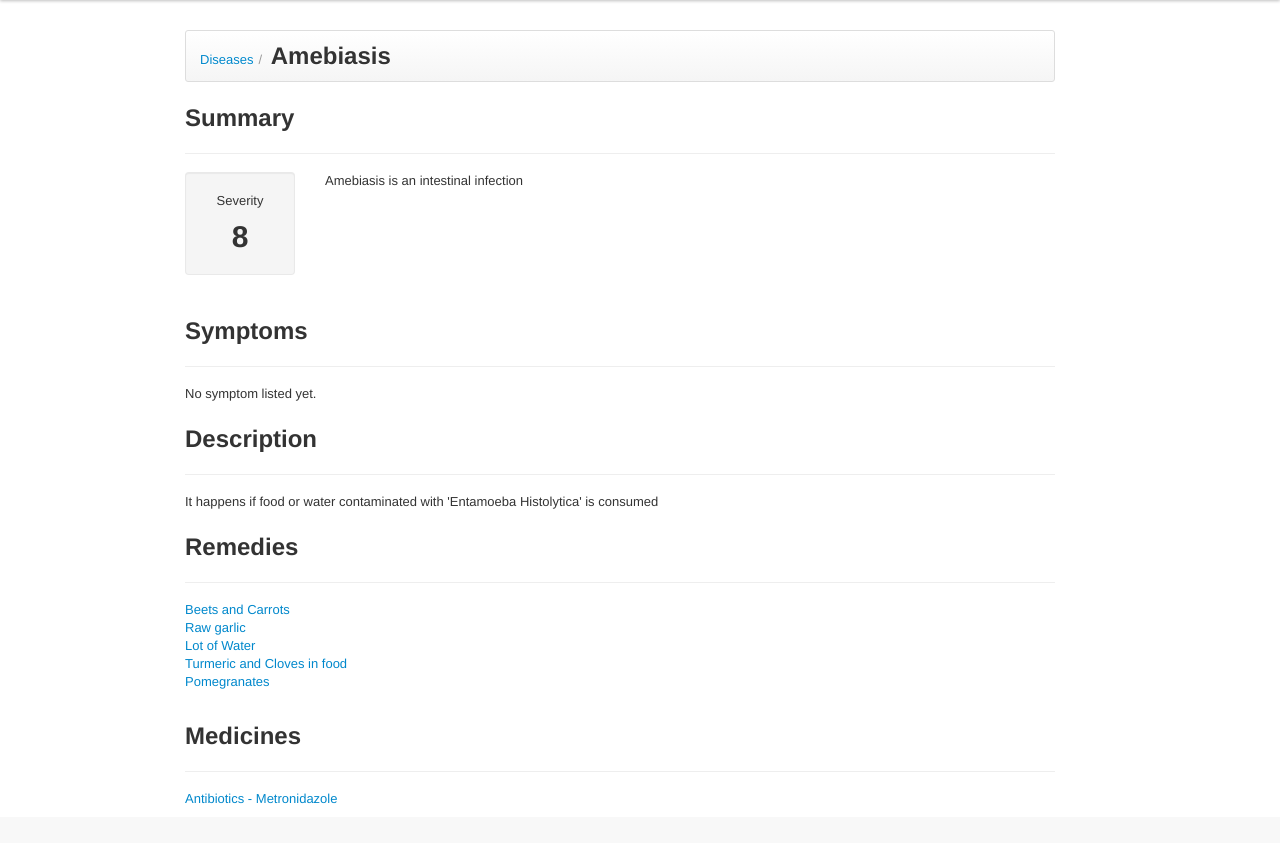
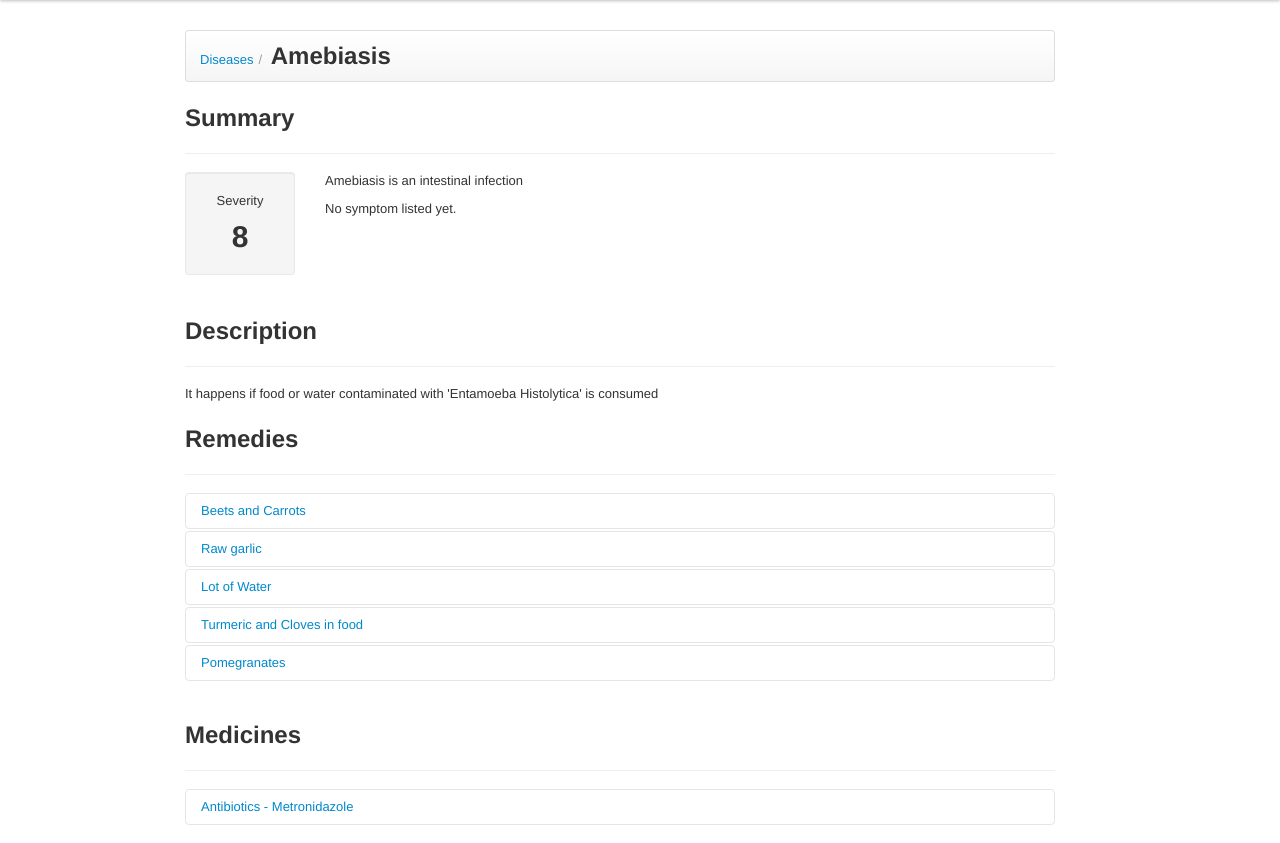
Before and after one commit to rtnpro/health-query, a Django app: page /diseases/d/1/ in a window 1280 px wide. Shown: the part 40-883 px from the top of the page. Before the commit the page ends 844 px from the top, so only its background shows below. Run offline with Django 3.2, Linux system fonts and the light colour scheme; data comes from the database, SQL or seed files in the repository.

Commit message:
Beautify disease details page.

```diff
--- a/healthquery/diseases/urls.py
+++ b/healthquery/diseases/urls.py
@@ -1,12 +1,20 @@
 from django.conf.urls import patterns, include, url
 
 urlpatterns = patterns('',
-    url(r'^add/$',
+    url(r'^diseases/add/$',
         'healthquery.diseases.views.disease_add',
         name='disease_add'
     ),
-    url(r'^d/(?P<disease_id>\d+)/$',
+    url(r'^diseases/d/(?P<disease_id>\d+)/$',
         'healthquery.diseases.views.disease_detail',
         name="disease_detail"
+    ),
+    url(r'^remedies/r/(?P<remedy_id>\d+)/ajax/$',
+        'healthquery.diseases.views.ajax_get_remedy_details',
+        name="ajax_get_remedy_details"
+    ),
+    url(r'^medicines/m/(?P<medicine_id>\d+)/ajax/$',
+        'healthquery.diseases.views.ajax_get_medicine_details',
+        name="ajax_get_medicine_details"
     )
 )
--- a/healthquery/diseases/views.py
+++ b/healthquery/diseases/views.py
@@ -1,7 +1,7 @@
 from django.template import RequestContext
 from django.core.urlresolvers import reverse
 from django.shortcuts import render_to_response, get_object_or_404
-from django.http import HttpResponseRedirect
+from django.http import HttpResponseRedirect, HttpResponse
 from healthquery.diseases.forms import DiseaseForm
 from healthquery.diseases.models import *
 from tagging.models import TaggedItem
@@ -37,3 +37,15 @@ def disease_detail(request, disease_id):
     return render_to_response('diseases/disease_detail.html',
             {'disease': disease},
             context_instance=RequestContext(request))
+
+
+def ajax_get_remedy_details(request, remedy_id):
+    remedy = get_object_or_404(Remedy, id=remedy_id)
+    return render_to_response("diseases/ajax_remedy_details.html",
+        {'remedy': remedy}, context_instance=RequestContext(request))
+
+
+def ajax_get_medicine_details(request, medicine_id):
+    medicine = get_object_or_404(Medicine, id=medicine_id)
+    return render_to_response("diseases/ajax_medicine_details.html",
+        {'medicine': medicine}, context_instance=RequestContext(request))
--- a/healthquery/templates/diseases/disease_detail.html
+++ b/healthquery/templates/diseases/disease_detail.html
@@ -1,4 +1,5 @@
 {% extends "base.html" %}
+{% load staticfiles %}
 {% load i18n %}
 
 {% block content %}
@@ -10,31 +11,26 @@
         <h2>{{ disease.name }}</h2>
     </li>
 </ul>
-<section id="summary">
+<section id="summary-section">
     <div class="page-header">
         <h2>{% trans "Summary" %}</h2>
     </div>
-    <div id="summary" class="row">
+    <div id="summary-container" class="row">
         <div class="span1 well" style="text-align:center;">
             <p>Severity</p>
             <h1>{{ disease.severity }}</h1>
         </div>
         <div class="span7">
+            <div id="summary">
                 {{ disease.summary }}
             </div>
-    </div>
-</section>
-<section id="symptoms">
-    <div class="page-header">
-        <h2>{% trans "Symptoms" %}</h2>
-    </div>
-    <div id="summary" class="row">
-        <div class="span9">
+            <div id="symptoms" style="margin-top:10px;">
                 {% for symptom in disease.tagsobj.all %}
-            <span class="btn"><a href="#">{{ symptom.name }}</a></span>
+                <span class="label label-info"><i class="icon-white icon-tag"></i> {{ symptom.name }}</span>
                 {% empty %}
                     {% trans "No symptom listed yet." %}
                 {% endfor %}
+            </div>
         </div>
     </div>
 </section>
@@ -54,13 +50,26 @@
     </div>
     <div id="summary" class="row">
         <div class="span9">
-            <ul class="unstyled">
+            <div class="accordion" id="accordion-remedies">
                 {% for remedy in disease.remedies.all %}
-                <li><a href="#">{{ remedy.name }}</a></li>
+                <div class="accordion-group">
+                  <div class="accordion-heading">
+                    <a class="accordion-toggle" data-toggle="collapse" data-parent="#accordion-remedies" href="#remedy{{ remedy.id }}">
+                      {{ remedy.name }}
+                    </a>
+                  </div>
+                  <div id="remedy{{ remedy.id }}" fetch-url="{% url ajax_get_remedy_details remedy.id %}" class="accordion-body collapse" style="height: 0px; ">
+                    <div class="accordion-inner" not-loaded="true">
+                        <div style="text-align:center;">
+                            <img src="{% static "img/loading.gif" %}"/>
+                        </div>
+                    </div>
+                  </div>
+                </div>
                 {% empty %}
                     {% trans "No remedy listed yet." %}
                 {% endfor %}
-            </ul>
+            </div>
         </div>
     </div>
 </section>
@@ -70,14 +79,53 @@
     </div>
     <div id="summary" class="row">
         <div class="span9">
-            <ul class="unstyled">
+            <div class="accordion" id="accordion-medicines">
                 {% for medicine in disease.medicines.all %}
-                <li><a href="#">{{ medicine.name }}</a></li>
+                <div class="accordion-group">
+                  <div class="accordion-heading">
+                    <a class="accordion-toggle" data-toggle="collapse" data-parent="#accordion-medicines" href="#medicine{{ medicine.id }}">
+                      {{ medicine.name }}
+                    </a>
+                  </div>
+                  <div id="medicine{{ medicine.id }}" fetch-url="{% url ajax_get_medicine_details medicine.id %}" class="accordion-body collapse" style="height: 0px; ">
+                    <div class="accordion-inner" not-loaded="true">
+                        <div style="text-align:center;">
+                            <img src="{% static "img/loading.gif" %}"/>
+                        </div>
+                    </div>
+                  </div>
+                </div>
                 {% empty %}
-                    {% trans "No remedy listed yet." %}
+                    {% trans "No medicine listed yet." %}
                 {% endfor %}
-            </ul>
+            </div>
         </div>
     </div>
 </section>
 {% endblock %}
+
+{% block extrajs %}
+    <script>
+        $(function(){
+            $('.accordion').on('show', function(e){
+                var $target = $(e.target);
+                var url = $target.attr('fetch-url');
+                var $accordion_inner = $('.accordion-inner', $target);
+                if ($accordion_inner.attr('not-loaded')){
+                    $.ajax({
+                        url: url,
+                        success: function(data){
+                            $accordion_inner.html(data);
+                            $accordion_inner.removeAttr('not-loaded');
+                            makeEditable($('.editable', $accordion_inner));
+                        }
+                    });
+                }
+            });
+
+            $('.editable').each(function(index, element){
+                makeEditable(element);
+            });
+        });
+    </script>
+{% endblock %}
--- a/healthquery/urls.py
+++ b/healthquery/urls.py
@@ -23,7 +23,7 @@ urlpatterns = patterns('',
     # Uncomment the next line to enable the admin:
     url(r'^admin/', include(admin.site.urls)),
     url(r'^$', 'healthquery.views.home'),
-    url(r'^diseases/', include('healthquery.diseases.urls')),
+    url(r'', include('healthquery.diseases.urls')),
     url('^markdown/', include( 'django_markdown.urls')),
     url(r'^search/$', search_view_factory(
         view_class=SearchView,
```
Also changed, not shown: healthquery/templates/diseases/ajax_medicine_details.html (added, +7 -0 lines), healthquery/templates/diseases/ajax_remedy_details.html (added, +7 -0 lines), healthquery/static/img/loading.gif (added). Lines whose indentation alone changed are shown as unchanged.
